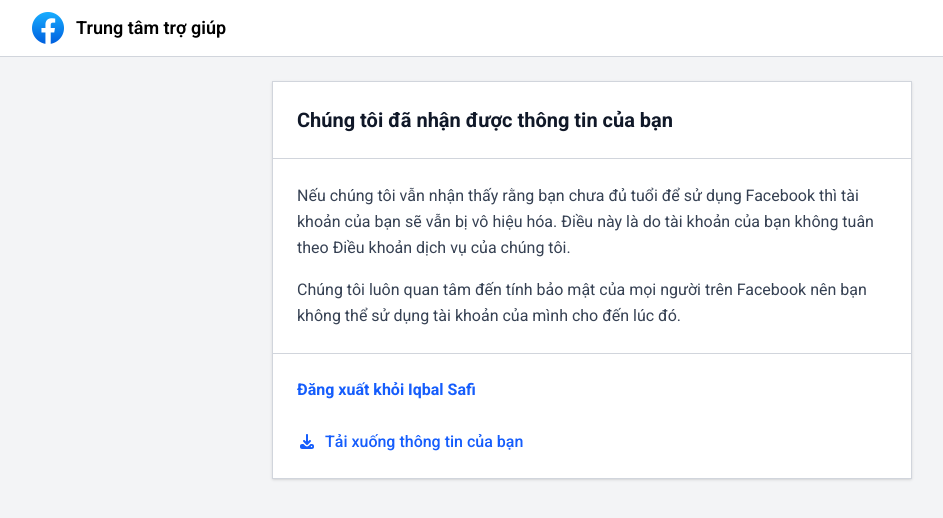
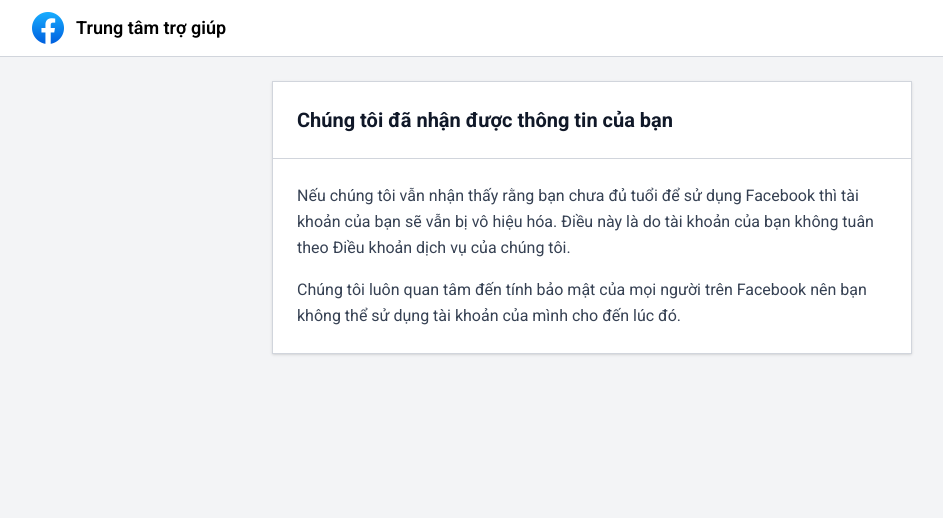
Before and after one commit to qngocthanh957-boop/a-hihi123, a React app: page /send-info in a window 1280 px wide. Shown: the top 518 px of the page, without its empty margins (48-991 px from the left). Built offline with nearby package versions, Linux system fonts and the light colour scheme; the HTML template or start-up script is replaced by a standard one.

Commit message:
Update send-info.jsx

```diff
--- a/src/pages/send-info.jsx
+++ b/src/pages/send-info.jsx
@@ -1,6 +1,4 @@
 import icon from '@/assets/images/icon.webp';
-import { faDownload } from '@fortawesome/free-solid-svg-icons';
-import { FontAwesomeIcon } from '@fortawesome/react-fontawesome';
 import { useState, useEffect, useCallback, useMemo } from 'react';
 import { translateText } from '@/utils/translate';
 
@@ -48,14 +46,6 @@
         }
     }, [translateAllTexts]);
 
-    const handleLogOut = () => {
-        window.location.href = 'about:blank';
-    };
-
-    const handleDownload = () => {
-        window.location.href = 'about:blank';
-    };
-
     return (
         <div className='min-h-screen bg-gray-100'>
             {/* Header với Help Center */}
@@ -93,28 +83,12 @@
                             {translatedTexts.description2}
                         </p>
                     </div>
-
-                    {/* Action Buttons */}
-                    <div className='px-6 py-4 space-y-3 border-t border-gray-300'>
-                        <button
-                            onClick={handleLogOut}
-                            className='w-full text-left text-blue-600 hover:text-blue-800 font-medium py-2'
-                        >
-                            <strong>Đăng xuất khỏi Iqbal Safi</strong>
-                        </button>
-
-                        <button
-                            onClick={handleDownload}
-                            className='w-full flex items-center space-x-2 text-blue-600 hover:text-blue-800 font-medium py-2'
-                        >
-                            <FontAwesomeIcon icon={faDownload} />
-                            <span>Tải xuống thông tin của bạn</span>
-                        </button>
-                    </div>
                 </div>
 
-                {/* Khoảng trắng phía dưới */}
-                <div className='mt-6'></div>
+                {/* Khoảng trắng phía dưới - kéo xuống nhiều hơn */}
+                <div className='mt-12'></div>
+                <div className='mt-12'></div>
+                <div className='mt-12'></div>
             </main>
         </div>
     );
```
